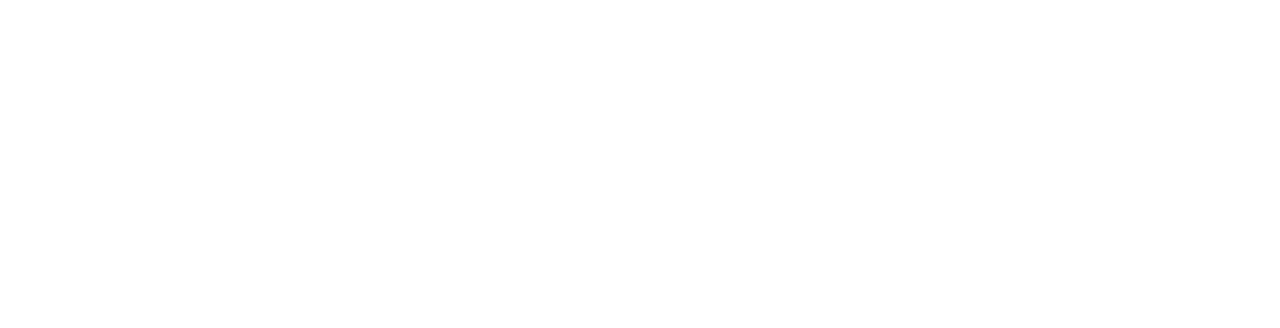
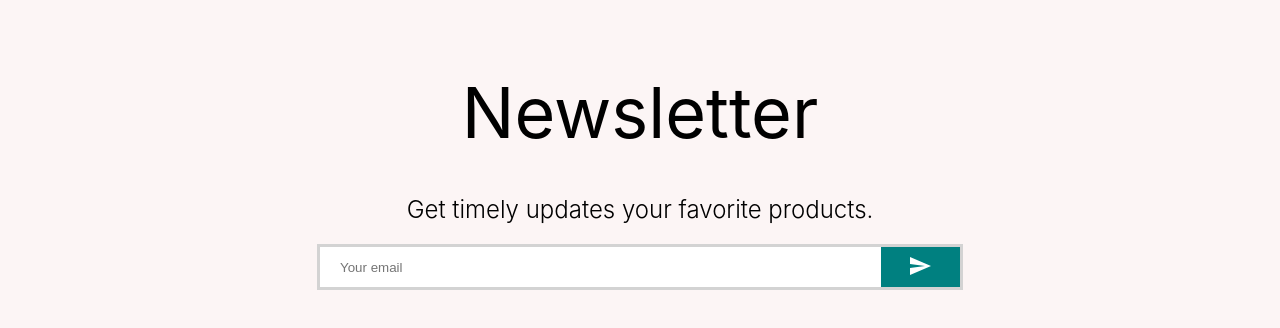
Before and after one commit to adwaitya/ecommerce-shoping-cart, a React (Vite) app in the folder ui/: page / in a window 1280 px wide. Shown: the part 2686-3014 px from the top of the page. Before the commit the page ends 2616 px from the top, so only its background shows below. Built offline with nearby package versions, Linux system fonts and the light colour scheme.

Commit message:
add newsletter section

```diff
--- /dev/null
+++ b/ui/src/components/Newsletter.tsx
@@ -0,0 +1,55 @@
+import { Send } from "@mui/icons-material"
+import styled from "styled-components"
+
+const Container = styled.div`
+    height: 60vh;
+    background-color: #fcf5f5;
+    display: flex;
+    align-items: center;
+    justify-content: center;
+    flex-direction: column;
+`
+const Title = styled.div`
+    font-size:70px;
+    margin: 20px;
+`
+const Desc = styled.div`
+font-size:24px;
+font-weight: 300;
+margin:20px;
+`
+const InputContainer = styled.div`
+    width:50%;
+    height: 40px;
+    background-color: white;
+    display: flex;
+    justify-content: space-between;
+    border: solid lightgray;
+
+`
+const Input = styled.input`
+    border: none;
+    flex:8;
+    padding-left: 20px;
+`
+const Button = styled.button`
+    flex:1;
+    border: none;
+    background-color: teal;
+    color:white;
+`
+
+const Newsletter = () => {
+  return (
+    <Container>
+        <Title>Newsletter</Title>
+        <Desc>Get timely updates your favorite products.</Desc>
+        <InputContainer>
+        <Input placeholder="Your email"/>
+        <Button><Send/></Button>
+        </InputContainer>
+    </Container>
+  )
+}
+
+export default Newsletter
--- a/ui/src/pages/Home/Home.tsx
+++ b/ui/src/pages/Home/Home.tsx
@@ -1,6 +1,7 @@
 import Announcement from "../../components/Announcement";
 import Categories from "../../components/Categories";
 import Navbar from "../../components/Navbar";
+import Newsletter from "../../components/Newsletter";
 import Products from "../../components/Products";
 import Slider from "../../components/Slider";
 
@@ -12,6 +13,7 @@
       <Slider/>
       <Categories/>
       <Products/>
+      <Newsletter/>
     </div>
   );
 };
```
